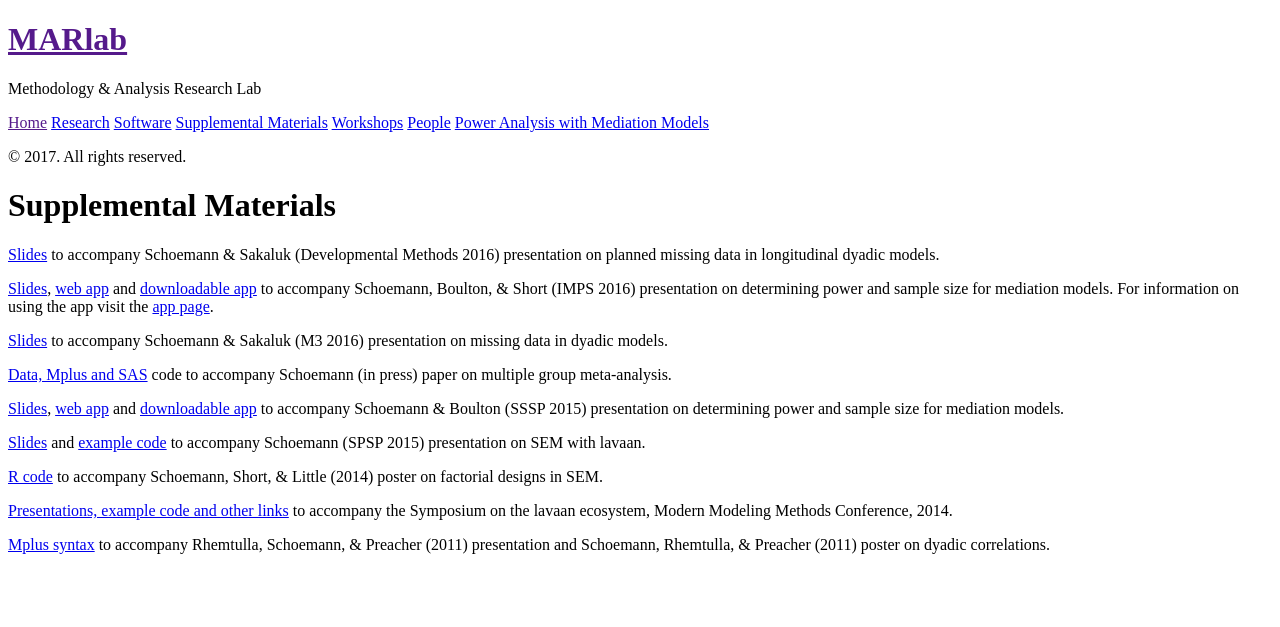
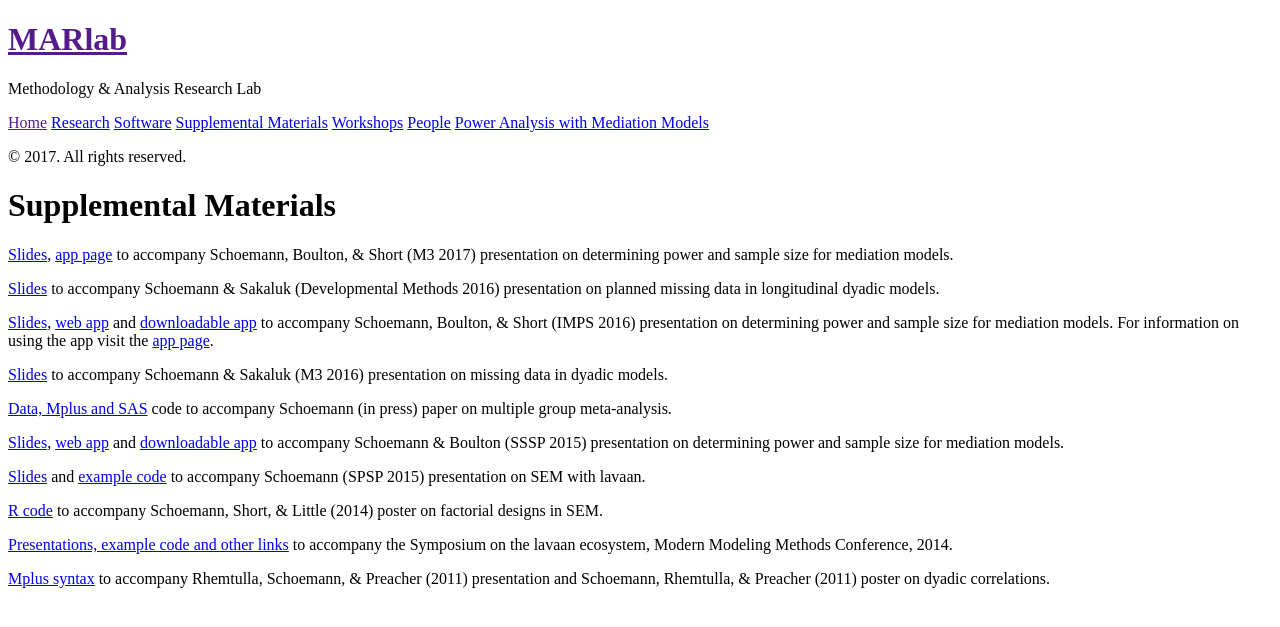
Before and after one commit to schoam4/schoam4.github.io, a Jekyll site: the page built from Supplemental_Materials.md, in a window 1280 px wide. Shown: the top 627 px of the page. Built offline with Jekyll 4.4.1, drawn with Linux system fonts in a browser that asks for light colours.

Commit message:
M3 2017 info

```diff
--- a/Supplemental_Materials.md
+++ b/Supplemental_Materials.md
@@ -2,6 +2,8 @@
 layout: page
 title: Supplemental Materials
 ---
+
+[Slides](https://github.com/schoam4/Talks/raw/master/M3_power_2017.pdf), [app page](http://marlab.org/power_mediation/) to accompany Schoemann, Boulton, & Short (M3 2017) presentation on determining power and sample size for mediation models.
 
 [Slides](https://github.com/schoam4/Talks/raw/master/Dyad_missing_DevMeth.pdf) to accompany Schoemann & Sakaluk (Developmental Methods 2016) presentation on planned missing data in longitudinal dyadic models.
 
```
Also changed, not shown: power_mediation.md (+1 -1 lines).
